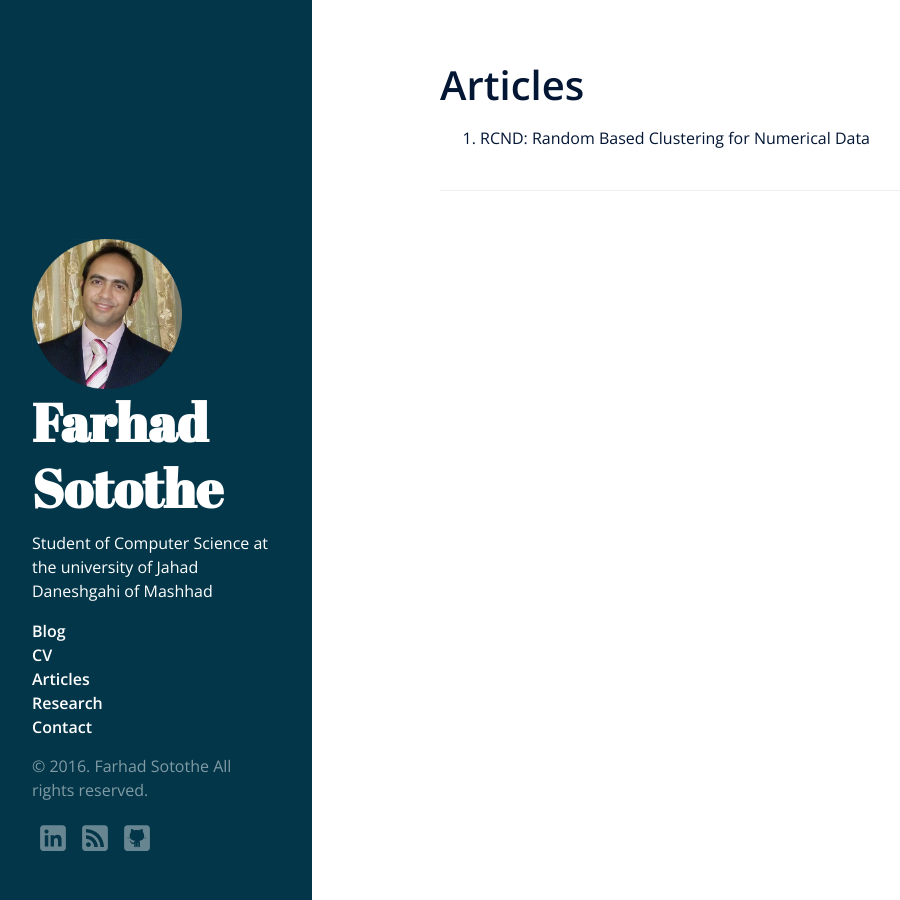
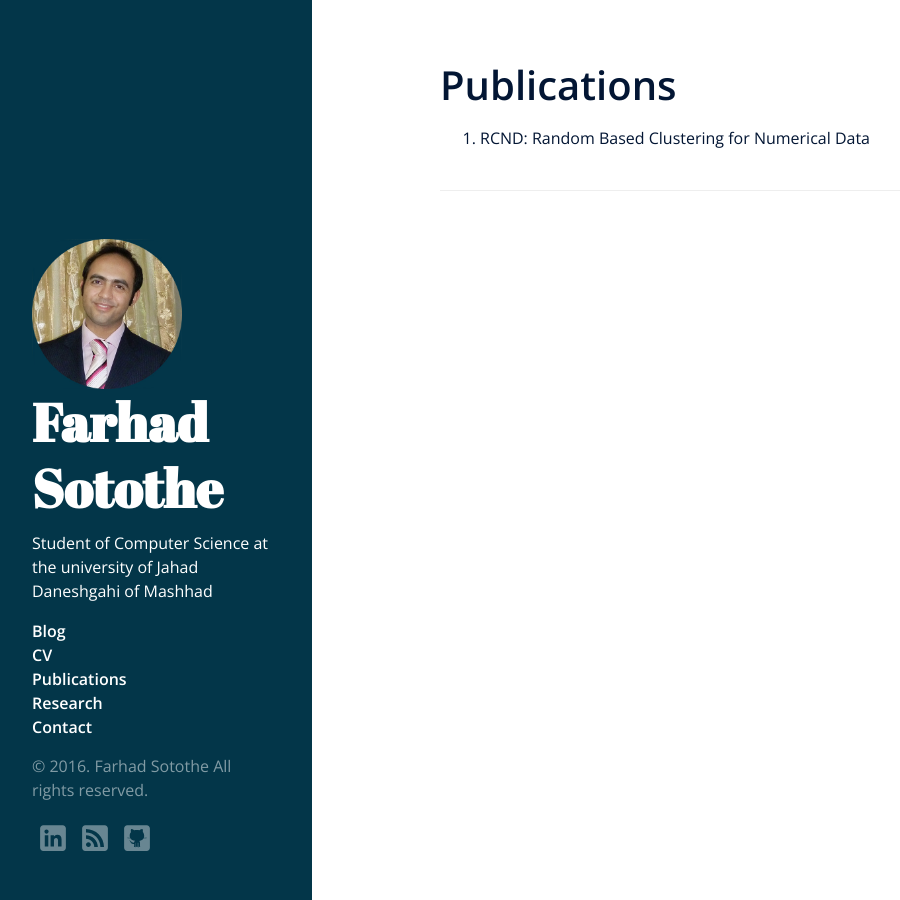
Before and after one commit to sotothe/sotothe.github.io, a Jekyll site: the page built from publications.md, in a window 1280 px wide. Shown: the whole page, without its empty margins (8-908 px from the left). Built offline with Jekyll 4.4.1, drawn with Linux system fonts in a browser that asks for light colours; nearby versions of some CDN libraries; comment, search, counter and statistics services are not loaded.

Commit message:
Mr Hyde was here …

```diff
--- a/_layouts/default.html
+++ b/_layouts/default.html
@@ -20,7 +20,7 @@
               <a href="/CV/">CV</a>
             </li>
             <li>
-              <a href="/articles/">Articles</a>
+              <a href="/publications/">Publications</a>
             </li>
              <li>
               <a href="/research/">Research</a>
--- a/articles.md
+++ b/publications.md
@@ -1,6 +1,6 @@
 ---
 layout: page
-title: Articles
+title: Publications
 ---
 
 1. RCND: Random Based Clustering for Numerical Data
```
Also changed, not shown: research.md (+1 -1 lines).
